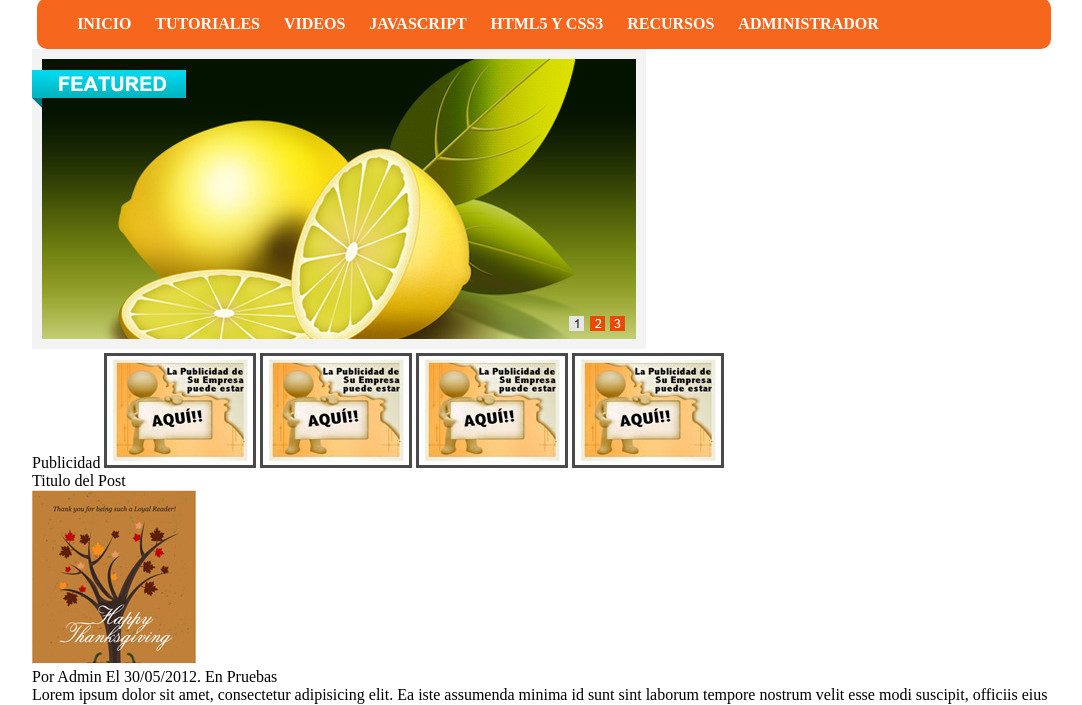
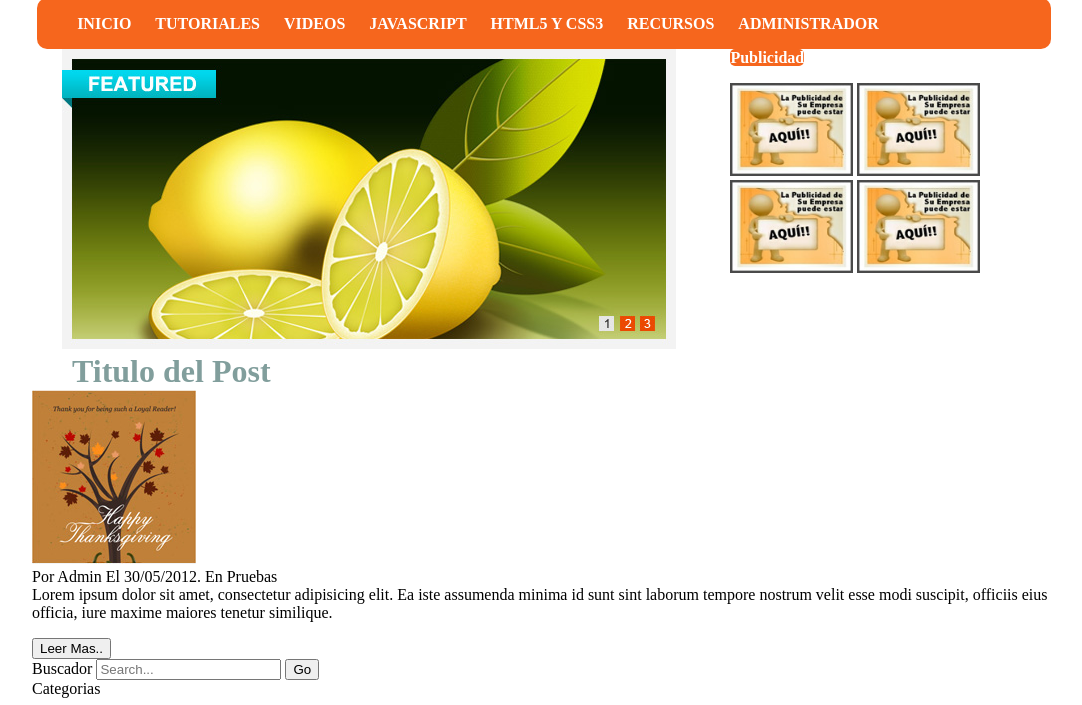
Before and after one commit to DarkMaster38/pw2171, a plain HTML site: page practica03css/index.html in a window 1280 px wide. Shown: the part 51-756 px from the top of the page, without its empty margins (96-1178 px from the left). Drawn offline with Linux system fonts and the light colour scheme.

Commit message:
Practica03CSS3

```diff
--- a/practica03css/css/estilos.css
+++ b/practica03css/css/estilos.css
@@ -16,3 +16,33 @@ header nav ul li{
 	display: inline-block;
 	margin-right: 20px;
 }
+#primerseccion article{
+	display: inline-block;
+	vertical-align: top;
+}
+#secc01art01{
+	margin-left: 30px;
+	width: 60%;
+}
+#secc01art02 img{
+	width: 40%;
+}
+#secc01art02{
+	margin-left: 50px;
+	width: 30%;
+}
+#segundaseccion article{
+	text-align: left;
+	padding-left: 40px;
+}
+.titulopost{
+	color: #819E9C;
+	font-size: 2em;
+	font-weight: bold;
+}
+.publicidad{
+	background-color: #F6661D;
+	color: white;
+	font-weight: bold;
+	border-radius: 5px;
+}
--- a/practica03css/index.html
+++ b/practica03css/index.html
@@ -24,35 +24,36 @@
 			</ul>
 		</nav>
 	</header>
-	<section>
-		<article>
+	<section id="primerseccion">
+		<article id="secc01art01">
 			<img src="img/slider.jpg" alt="">
 		</article>
-		<article>
-			<span>Publicidad</span>
+		<article id="secc01art02">
+			<span class="publicidad">Publicidad</span>
+			<p></p>
 			<img src="img/publicidad.jpg" alt="">
 			<img src="img/publicidad.jpg" alt="">
 			<img src="img/publicidad.jpg" alt="">
 			<img src="img/publicidad.jpg" alt="">
 		</article>
 	</section>
-	<section>
+	<section id="segundaseccion">
 		<article>
-			<span>Titulo del Post</span>
+			<span class="titulopost" >Titulo del Post</span>
 		</article>
 	</section>
-	<section>
-		<article>
+	<section id="terceraseccion">
+		<article id="secc03art01">
 			<img src="img/img-post.jpg" alt="">
 		</article>
-		<article>
+		<article id="secc03art02">
 			<span>Por Admin El 30/05/2012. En Pruebas</span>
 			<br>
 			<span>Lorem ipsum dolor sit amet, consectetur adipisicing elit. Ea iste assumenda minima id sunt sint laborum tempore nostrum velit esse modi suscipit, officiis eius officia, iure maxime maiores tenetur similique.</span>
 			<p></p>
 			<input type="submit" value="Leer Mas..">
 		</article>
-		<article>
+		<article id="secc03art03">
 			<span>Buscador</span>
 			<input type="search" placeholder="Search...">
 			<input type="submit" value="Go">
```
Also changed, not shown: Screenshot_1488400059.png (added).
